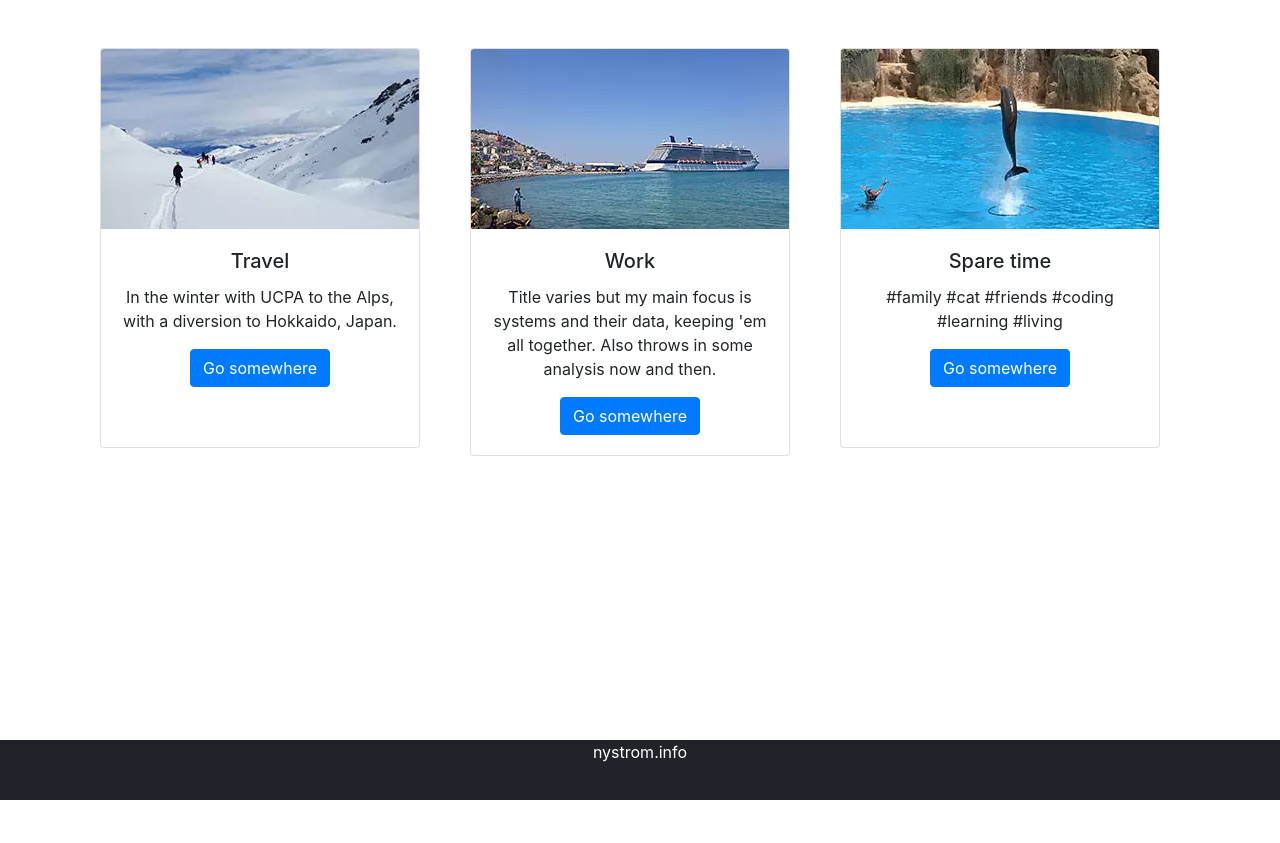
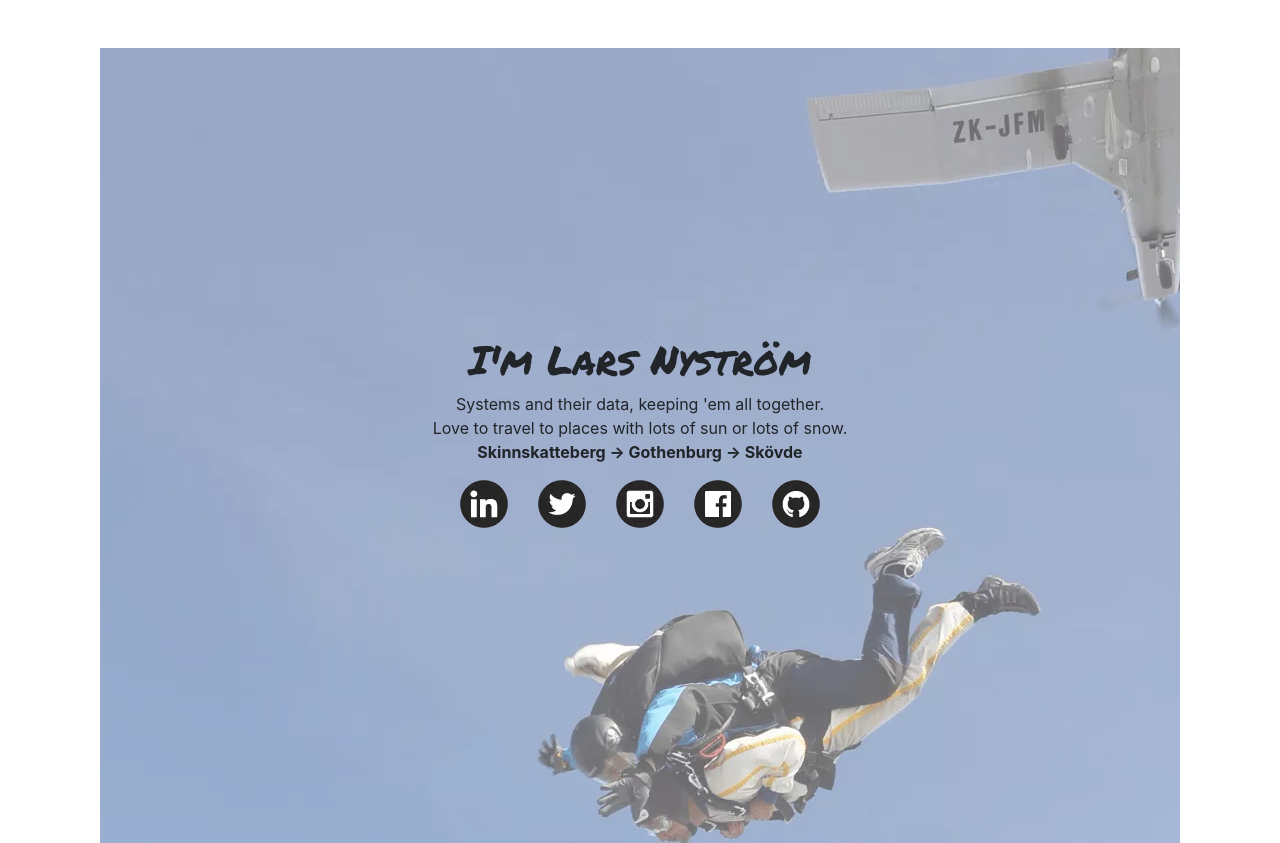
Before and after one commit to LittleAndi/nystrom.info-gatsby, a Gatsby site: page / in a window 1280 px wide. Shown: the top 843 px of the page. Before the commit the page ends 800 px from the top, so only its background shows below. Built offline with nearby package versions, Linux system fonts and the light colour scheme; Gatsby itself is replaced by a stand-in of ours.

Commit message:
Add header and fix some styling

```diff
--- a/src/pages/index.js
+++ b/src/pages/index.js
@@ -6,13 +6,83 @@ import Layout from "../components/layout"
 import Image from "../components/image"
 import SEO from "../components/seo"
 
+import headerImage from "../images/skydive_2304x1032.webp"
 import travelImage from "../images/img_8074_318x180.webp"
 import workImage from "../images/kryssning_318x180.webp"
 import spareTimeImage from "../images/loro_parque_318x180.webp"
+import facebookIcon from "../images/Facebook.webp"
+import githubIcon from "../images/Github.webp"
+import instagramIcon from "../images/Instagram.webp"
+import linkedinIcon from "../images/Linkedin.webp"
+import twitterIcon from "../images/Twitter.webp"
 
 const IndexPage = () => (
   <Layout pageInfo={{ pageName: "index" }}>
     <SEO title="Home" keywords={[`gatsby`, `react`, `bootstrap`]} />
+    <Container className="header">
+      <div className="header header-home">
+        <div className="banner-text text-center">
+          <h1>I'm Lars Nyström</h1>
+          <p>
+            Systems and their data, keeping 'em all together.
+            <br /> Love to travel to places with lots of sun or lots of snow.
+            <br />
+            <b>
+              Skinnskatteberg {"->"} Gothenburg {"->"} Skövde
+            </b>
+          </p>
+          <div class="socialicons">
+            <ul>
+              <li>
+                <a
+                  href="https://www.linkedin.com/in/larsnystrom"
+                  target="_blank"
+                  rel="noopener noreferrer"
+                >
+                  <img src={linkedinIcon} alt="LinkedIn" />
+                </a>
+              </li>
+              <li>
+                <a
+                  href="https://twitter.com/433eros"
+                  target="_blank"
+                  rel="noopener noreferrer"
+                >
+                  <img src={twitterIcon} alt="Twitter" />
+                </a>
+              </li>
+              <li>
+                <a
+                  href="https://www.instagram.com/littleandi"
+                  target="_blank"
+                  rel="noopener noreferrer"
+                >
+                  <img src={instagramIcon} alt="Instagram" />
+                </a>
+              </li>
+              <li>
+                <a
+                  href="https://www.facebook.com/lasse77"
+                  target="_blank"
+                  rel="noopener noreferrer"
+                >
+                  <img src={facebookIcon} alt="Facebook" />
+                </a>
+              </li>
+              <li>
+                <a
+                  href="https://github.com/LittleAndi"
+                  target="_blank"
+                  rel="noopener noreferrer"
+                >
+                  <img src={githubIcon} alt="Github" />
+                </a>
+              </li>
+            </ul>
+          </div>
+        </div>
+      </div>
+    </Container>
     <Container className="text-center">
       <Row>
         <Col>
--- a/src/styles/style.scss
+++ b/src/styles/style.scss
@@ -1,8 +1,50 @@
+@import url('https://fonts.googleapis.com/css2?family=Permanent+Marker');
 @import "../../node_modules/bootstrap/scss/bootstrap.scss";
 @import "variables";
 
 @import "layout";
 
+.header {
+  background-size: cover;
+  position: relative;
+  background-repeat: no-repeat;
+  background-position: 50% 50%;
+  margin-bottom: 3rem;
+}
+
 .header-home {
-    background:url('/images/skydive_2304x1032.webp') center no-repeat;
+  background: url(../images/skydive_2304x1032.webp) center no-repeat;
 }
+
+.header h1 {
+  text-align: center;
+  font-family: "Permanent Marker", cursive;
+}
+
+.banner-text.text-center {
+  padding: 18rem 0 22rem;
+}
+
+.socialicons {
+  width: 100%;
+  text-align: center;
+}
+
+.socialicons ul {
+  margin: 2px auto;
+  line-height: 1.4;
+  padding-left: 0;
+}
+
+.socialicons li {
+  display: inline;
+  text-align: center;
+}
+
+.socialicons a {
+  text-decoration: none;
+  margin: 10px;
+  padding: 2px 5px;
+  text-align: center;
+  white-space: nowrap;
+}
```
Also changed, not shown: src/images/Facebook.webp (added), src/images/Github.webp (added), src/images/Instagram.webp (added), src/images/Linkedin.webp (added), src/images/Twitter.webp (added).
